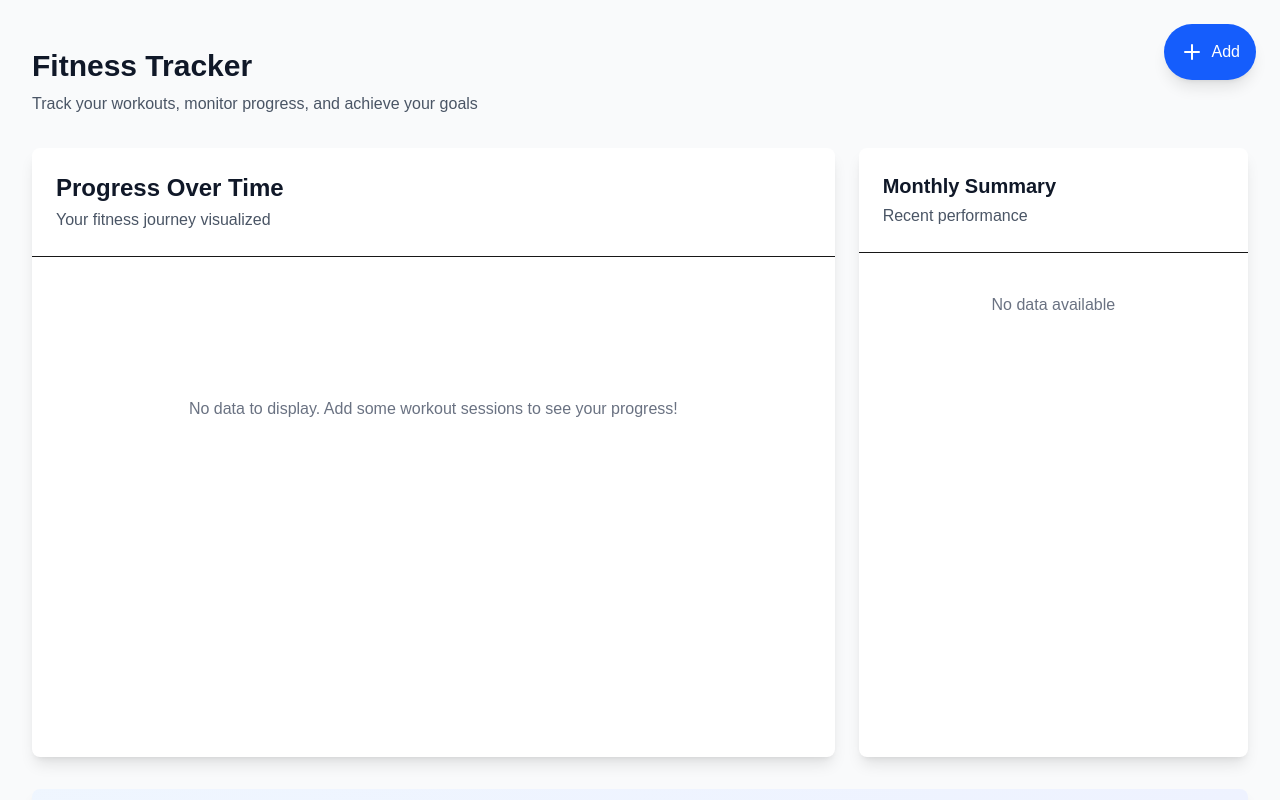
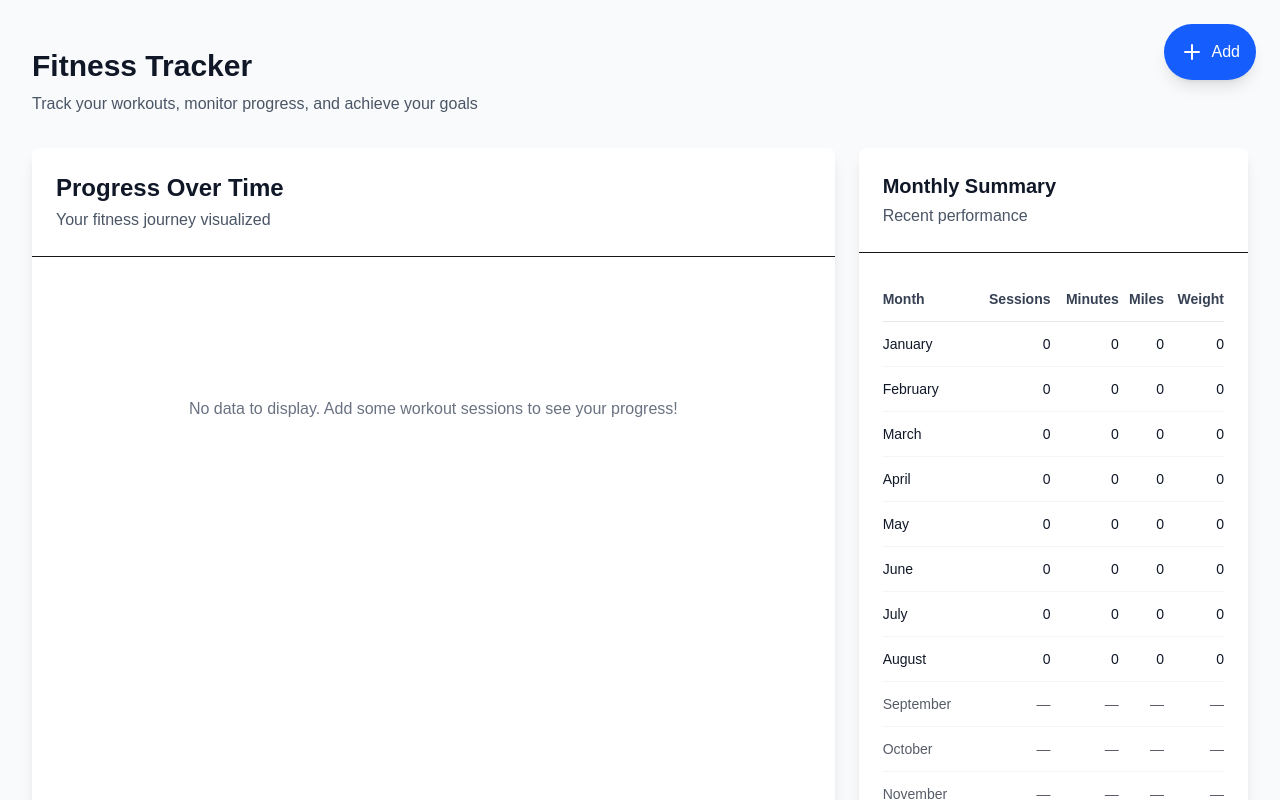
Before and after one commit to carryologist/fitness-tracker, a Next.js app: page / in a window 1280 px wide. Shown: the top 800 px of the page. Built offline with nearby package versions, Linux system fonts and the light colour scheme; no server answers; the database is empty.

Commit message:
feat: 12-month MonthlySummary with future months as dashes; align layout\n\n- Always render current year's 12 months\n- Future months shown as — and non-clickable\n- Uses unified number formatting\n\nCo-authored-by: carryologist <158531215+carryologist@users.noreply.github.com>

```diff
--- /dev/null
+++ b/fix-dates-from-csv.mjs
@@ -0,0 +1,129 @@
+import fs from 'fs/promises'
+
+const PROD_BASE = process.env.PROD_BASE || 'https://fitness-tracker-one-sigma.vercel.app'
+const ENDPOINT = `${PROD_BASE}/api/workouts`
+const CSV_PATH = process.argv[2] || 'attachments/workouts.csv'
+const COMMIT = process.argv.includes('--commit')
+
+function parseLine(line) {
+  const cols = line.split(',').map((s) => s.trim())
+  const [DateStr = '', Source = '', Activity = '', Mins = '', Miles = '', Weight = ''] = cols
+  return { DateStr, Source, Activity, Mins, Miles, Weight }
+}
+
+function normalizeDateFromCsv(mmddyy) {
+  const m = mmddyy.match(/^(\d{1,2})\/(\d{1,2})\/(\d{2,4})$/)
+  if (!m) return null
+  let [, mm, dd, yy] = m
+  let year = yy.length === 2 ? parseInt(yy, 10) : parseInt(yy.slice(-2), 10)
+  if (year === 28) year = 25
+  const fullYear = 2000 + year
+  return new Date(fullYear, parseInt(mm,10)-1, parseInt(dd,10)) // local date
+}
+
+function cleanRecord(r) {
+  const date = normalizeDateFromCsv(r.DateStr)
+  const minutes = Number.parseInt(r.Mins, 10)
+  const miles = r.Miles ? Number.parseFloat(r.Miles) : null
+  let weightLifted = r.Weight ? Number.parseFloat(r.Weight) : null
+  let source = r.Source?.trim()
+  let activity = r.Activity?.trim()
+  if (!date || Number.isNaN(minutes) || minutes <= 0) return null
+  if (source === 'Tonal' && activity === 'Cycling') activity = 'Weight Lifting'
+  if (source === 'Cannondale' && /weight/i.test(activity)) activity = 'Cycling'
+  if (source === 'Peloton' && weightLifted != null) activity = 'Cycling'
+  if (source !== 'Tonal') weightLifted = null
+  return { date, source, activity, minutes, miles, weightLifted }
+}
+
+function toIsoAtNoonUTC(d) {
+  return new Date(Date.UTC(d.getFullYear(), d.getMonth(), d.getDate(), 12, 0, 0, 0)).toISOString()
+}
+
+function keyForMatch(x) {
+  const miles = x.miles == null ? '' : Math.round(x.miles * 100) / 100
+  const weight = x.weightLifted == null ? '' : Math.round(x.weightLifted)
+  return `${x.source}|${x.activity}|${x.minutes}|${miles}|${weight}`
+}
+
+async function main() {
+  const raw = await fs.readFile(CSV_PATH, 'utf8')
+  const lines = raw.trim().split(/\r?\n/)
+  lines.shift()
+  const csvCleaned = []
+  for (const line of lines) {
+    const c = cleanRecord(parseLine(line))
+    if (c) csvCleaned.push(c)
+  }
+
+  const res = await fetch(ENDPOINT)
+  if (!res.ok) throw new Error(`Failed to fetch workouts: ${res.status}`)
+  const data = await res.json()
+  const db = data.workouts.map(w => ({
+    id: w.id,
+    date: new Date(w.date),
+    source: w.source,
+    activity: w.activity,
+    minutes: w.minutes,
+    miles: w.miles == null ? null : Number(w.miles),
+    weightLifted: w.weightLifted == null ? null : Number(w.weightLifted),
+  }))
+
+  // Build map of CSV rows by non-date key
+  const index = new Map()
+  for (const c of csvCleaned) {
+    const k = keyForMatch(c)
+    const arr = index.get(k) || []
+    arr.push(c)
+    index.set(k, arr)
+  }
+
+  // For each DB workout that has a matching CSV signature, set date to CSV date (closest if multiple)
+  const fixes = []
+  for (const w of db) {
+    const k = keyForMatch(w)
+    const arr = index.get(k)
+    if (!arr || arr.length === 0) continue
+    let best = arr[0]
+    let bestDiff = Math.abs((w.date - arr[0].date) / 86400000)
+    for (let i = 1; i < arr.length; i++) {
+      const diff = Math.abs((w.date - arr[i].date) / 86400000)
+      if (diff < bestDiff) { bestDiff = diff; best = arr[i] }
+    }
+    fixes.push({ db: w, expected: best })
+  }
+
+  console.log(`Will set ${fixes.length} workouts' dates to CSV noon UTC for consistency.`)
+  if (!COMMIT) {
+    console.log('Dry-run. Examples:')
+    console.log(fixes.slice(0, 5).map(f => ({ id: f.db.id, from: f.db.date.toISOString(), to: toIsoAtNoonUTC(f.expected.date), key: keyForMatch(f.expected) })))
+    console.log('Run with --commit to apply.')
+    return
+  }
+
+  let ok = 0, fail = 0
+  for (const f of fixes) {
+    const body = {
+      id: f.db.id,
+      date: toIsoAtNoonUTC(f.expected.date),
+      source: f.db.source,
+      activity: f.db.activity,
+      minutes: f.db.minutes,
+      miles: f.db.miles,
+      weightLifted: f.db.weightLifted,
+      notes: null,
+    }
+    try {
+      const r = await fetch(ENDPOINT, { method: 'PUT', headers: { 'Content-Type': 'application/json' }, body: JSON.stringify(body) })
+      if (!r.ok) throw new Error(`HTTP ${r.status}`)
+      ok++
+    } catch (e) {
+      fail++
+      console.error('Failed', f.db.id, e.message)
+    }
+    await new Promise(r => setTimeout(r, 150))
+  }
+  console.log(`Applied. Success: ${ok}, Failed: ${fail}`)
+}
+
+main().catch(e => { console.error(e); process.exit(1) })
--- a/src/components/MonthlySummary.tsx
+++ b/src/components/MonthlySummary.tsx
@@ -2,7 +2,7 @@
 
 import { useMemo } from 'react'
 import { WorkoutSession } from './WorkoutDashboard'
-import { format } from 'date-fns'
+import { format, startOfMonth } from 'date-fns'
 import { formatNumber } from '../utils/numberFormat'
 
 interface MonthlySummaryProps {
@@ -21,45 +21,45 @@ interface MonthlyData {
 }
 
 export function MonthlySummary({ sessions, onMonthSelect, selectedMonth }: MonthlySummaryProps) {
-  const monthlyData = useMemo(() => {
-    const monthlyMap = new Map<string, MonthlyData>()
+  const { yearData } = useMemo(() => {
+    const now = new Date()
+    const year = now.getFullYear()
 
-    sessions.forEach(session => {
-      const monthKey = format(session.date, 'yyyy-MM')
-      const monthName = format(session.date, 'MMMM')
+    // Aggregate sessions for current year only
+    const monthlyAgg: Record<number, MonthlyData> = {}
+    for (let i = 0; i < 12; i++) {
+      const d = new Date(year, i, 1)
+      monthlyAgg[i] = {
+        month: format(d, 'MMMM'),
+        monthDate: d,
+        minutes: 0,
+        miles: 0,
+        weight: 0,
+        sessions: 0,
+      }
+    }
 
-      if (!monthlyMap.has(monthKey)) {
-        monthlyMap.set(monthKey, {
-          month: monthName,
-          monthDate: session.date,
-          minutes: 0,
-          miles: 0,
-          weight: 0,
-          sessions: 0
-        })
-      }
-
-      const data = monthlyMap.get(monthKey)!
+    sessions.forEach((session) => {
+      if (session.date.getFullYear() !== year) return
+      const idx = session.date.getMonth()
+      const data = monthlyAgg[idx]
       data.minutes += session.minutes
       data.miles += session.miles || 0
       data.weight += session.weightLifted || 0
       data.sessions += 1
     })
 
-    return Array.from(monthlyMap.values()).reverse() // Most recent first
+    const yearData = Array.from({ length: 12 }, (_, i) => monthlyAgg[i])
+
+    return { yearData }
   }, [sessions])
 
-  if (monthlyData.length === 0) {
-    return (
-      <div className="text-center text-gray-500 py-4">
-        No data available
-      </div>
-    )
-  }
+  const now = new Date()
+  const nowMonthIdx = now.getMonth()
 
   return (
-    <div className="space-y-6">
-      {/* Recent Months Table */}
+    <div className="space-y-6 h-full">
+      {/* Recent Months Table (now 12 months) */}
       <div className="overflow-x-auto">
         <table className="w-full text-sm">
           <thead>
@@ -72,55 +72,42 @@ export function MonthlySummary({ sessions, onMonthSelect, selectedMonth }: Month
             </tr>
           </thead>
           <tbody>
-            {monthlyData.slice(0, 6).map((data, index) => {
-              // Check if this month matches the selected month for charting
+            {yearData.map((data, index) => {
+              const isFuture = index > nowMonthIdx
               const isSelectedMonth = selectedMonth &&
                 format(data.monthDate, 'yyyy-MM') === format(selectedMonth, 'yyyy-MM')
+
+              const dash = '—'
+              const sessionsText = isFuture ? dash : data.sessions
+              const minutesText = isFuture ? dash : formatNumber(data.minutes)
+              const milesText = isFuture ? dash : formatNumber(data.miles)
+              const weightText = isFuture ? dash : formatNumber(data.weight)
 
               return (
                 <tr
                   key={index}
-                  onClick={() => onMonthSelect?.(data.monthDate)}
+                  onClick={() => !isFuture && onMonthSelect?.(data.monthDate)}
                   className={`border-b border-gray-100 transition-colors ${
-                    onMonthSelect ? 'hover:bg-blue-50 cursor-pointer' : 'hover:bg-gray-50'
+                    !isFuture && onMonthSelect ? 'hover:bg-blue-50 cursor-pointer' : 'opacity-70'
                   } ${
                     isSelectedMonth ? 'bg-blue-100 font-medium border-blue-200' : ''
                   }`}
-                  title={onMonthSelect ? `Click to view ${data.month} daily chart` : undefined}
+                  title={!isFuture && onMonthSelect ? `Click to view ${data.month} daily chart` : undefined}
                 >
                   <td className="py-3 text-gray-900">
                     {data.month}
                     {isSelectedMonth && <span className="ml-2 text-xs text-blue-600 font-medium">CHARTED</span>}
                   </td>
-                  <td className="py-3 text-right text-gray-900">{data.sessions}</td>
-                  <td className="py-3 text-right text-gray-900">{formatNumber(data.minutes)}</td>
-                  <td className="py-3 text-right text-gray-900">{formatNumber(data.miles)}</td>
-                  <td className="py-3 text-right text-gray-900">{formatNumber(data.weight)}</td>
+                  <td className="py-3 text-right text-gray-900">{sessionsText}</td>
+                  <td className="py-3 text-right text-gray-900">{minutesText}</td>
+                  <td className="py-3 text-right text-gray-900">{milesText}</td>
+                  <td className="py-3 text-right text-gray-900">{weightText}</td>
                 </tr>
               )
             })}
           </tbody>
         </table>
       </div>
-
-      {/* Key Totals - More prominent */}
-      <div className="pt-4 border-t border-gray-200">
-        <h4 className="text-sm font-semibold text-gray-700 mb-3">All-Time Totals</h4>
-        <div className="grid grid-cols-2 gap-4">
-          <div className="text-center p-3 bg-blue-50 rounded-lg">
-            <div className="text-2xl font-bold text-blue-600">
-              {monthlyData.reduce((sum, data) => sum + data.sessions, 0)}
-            </div>
-            <div className="text-xs text-gray-600 uppercase tracking-wide">Sessions</div>
-          </div>
-          <div className="text-center p-3 bg-green-50 rounded-lg">
-            <div className="text-2xl font-bold text-green-600">
-              {formatNumber(monthlyData.reduce((sum, data) => sum + data.minutes, 0))}
-            </div>
-            <div className="text-xs text-gray-600 uppercase tracking-wide">Minutes</div>
-          </div>
-        </div>
-      </div>
     </div>
   )
 }
```
